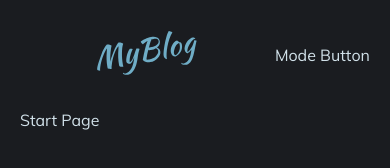
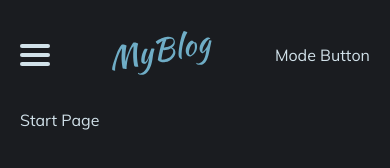
Before and after one commit to JackieCalapristi/gatsby-boilerplate-blog, a Gatsby site: page / in a window 390 px wide. Built offline with nearby package versions, Linux system fonts and the light colour scheme; Gatsby itself is replaced by a stand-in of ours.

Commit message:
Adding mobile menu

```diff
--- /dev/null
+++ b/src/components/Hamburger/Hamburger.styles.js
@@ -0,0 +1,36 @@
+import styles from "styled-components";
+
+export const HamburgerIcon = styles.div`
+  display: block;
+  width: 30px;
+  z-index: 1000;
+  cursor: pointer;
+
+  :after,
+  :before,
+  div {
+    background-color: ${props => props.theme.colors.textDark};
+    border-radius: 2px;
+    content: '';
+    display: block;
+    height: 4px;
+    margin 5px 0;
+    transition: all 0.2s ease-in-out;
+  }
+
+  :before {
+    transform: ${props => props.menuOpen ? "translateY(9px) rotate(45deg)" : ""}
+  }
+
+  :after {
+    transform: ${props => props.menuOpen ? "translateY(-9px) rotate(-45deg)" : ""}
+  }
+
+  div {
+    transform: ${props => props.menuOpen ? "scale(0)" : ""}
+  }
+
+  @media screen and (min-width:768px) {
+    display: none;
+  }
+`;
--- a/src/components/Hamburger/index.js
+++ b/src/components/Hamburger/index.js
@@ -1,11 +1,15 @@
 import React from "react";
-
-//styles
+// Styles
+import { HamburgerIcon } from "./Hamburger.styles";
 
 const Hamburger = ({ menuOpen, setMenuOpen  }) =>  (
-  <div>
+  <HamburgerIcon
+    roll="button"
+    menuOpen={menuOpen}
+    onClick={() => setMenuOpen( prev => !prev) }
+  >
     <div />
-  </div>
+  </HamburgerIcon>
 );
 
 export default Hamburger;
```
Also changed, not shown: src/components/MobileMenu/index.js (added).
